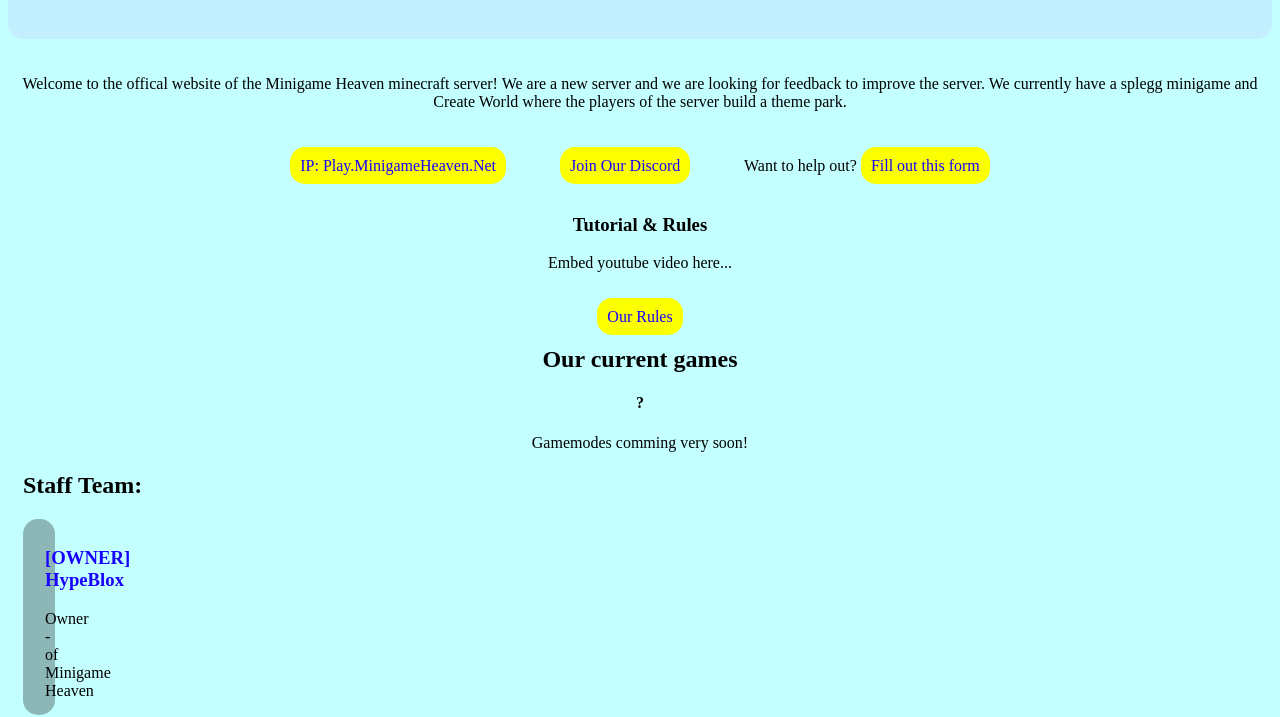
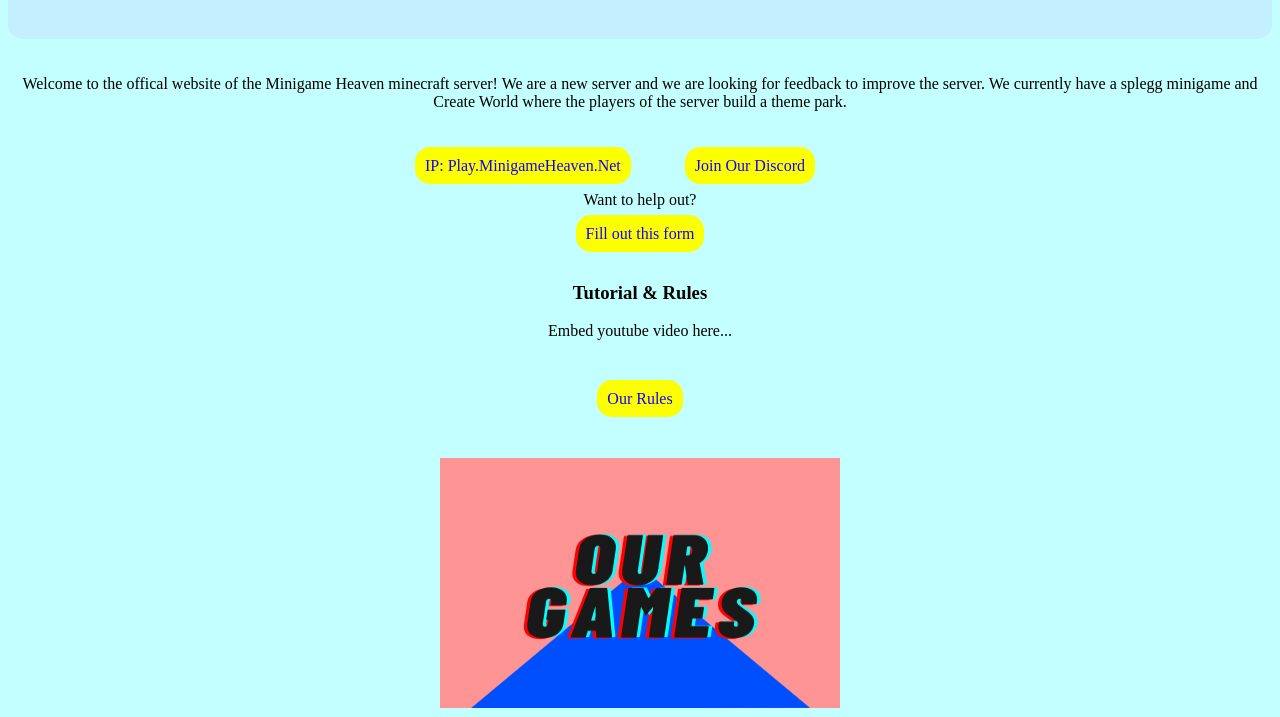
Before and after one commit to RespDev/MinigameHeaven-Website, a plain HTML site: page index.html in a window 1280 px wide. Shown: the part 89-806 px from the top of the page. Drawn offline with Linux system fonts and the light colour scheme.

Commit message:
Added graphic
And more!

```diff
--- a/index.html
+++ b/index.html
@@ -41,6 +41,12 @@
             }
             .tutorial {
                 padding-top: 20px;
+            }
+            .button-container {
+                margin-top: 50px;
+            }
+            .graphic {
+                margin-top: 50px;
             }
             .staff-team {
                 padding-left: 15px;
@@ -97,15 +103,18 @@
             <div class="navbar">
                 <a class="ip">IP: Play.MinigameHeaven.Net</a>
                 <a href="https://discord.gg/CxY29AvnWt" class="join">Join Our Discord</a>
-                <a>Want to help out? <a class="button" href="">Fill out this form</a></a>
+                <p>Want to help out?</p>
+                <a class="button" href="">Fill out this form</a>
             </div>
             <div class="tutorial">
                 <h3>Tutorial & Rules</h3>
                 <a>Embed youtube video here...</a>
-                <br><br><br><a class="button" href="rules/index.html">Our Rules</a>
+                <div class="button-container">
+                    <a class="button" href="rules/index.html">Our Rules</a>
+                </div>
             </div>
             <div class="games">
-                <h2>Our current games</h3>
+                <img class="graphic" src="graphics/Our-Games.png" height="250px" width="400px">
                 <div class="game-container">
                     <h4>?</h4>
                     <p>Gamemodes comming very soon!</p>
```
Also changed, not shown: graphics/Our-Games.png (added).
